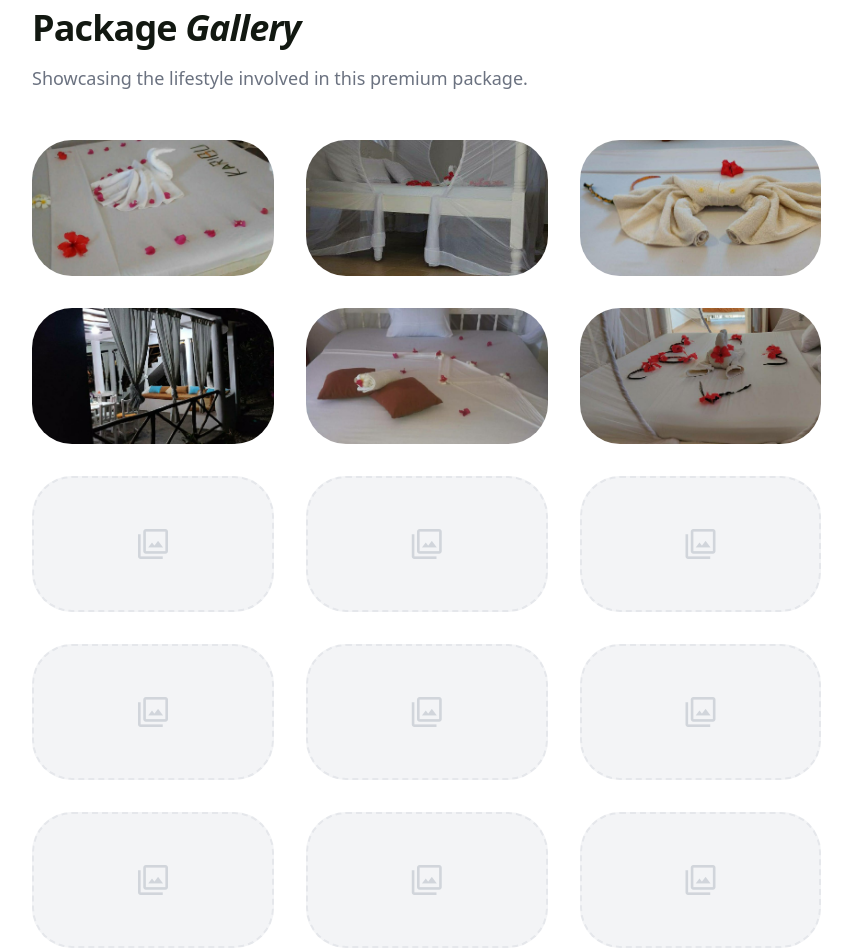
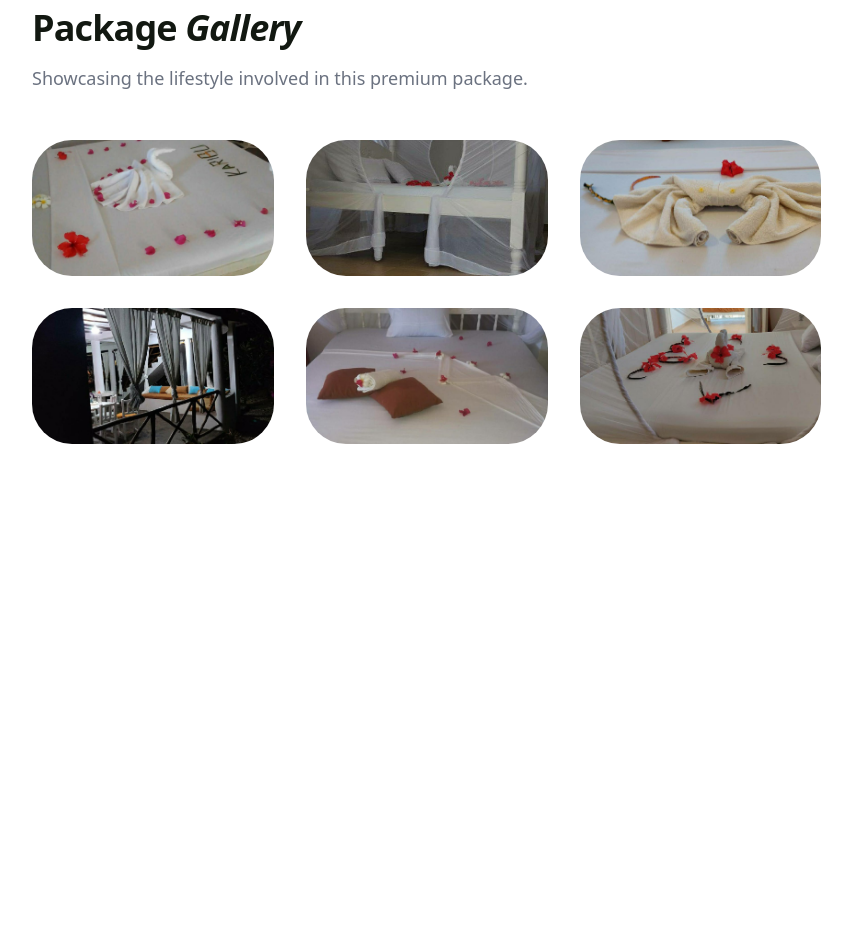
Before and after one commit to amoney79/Malaika-House, a plain HTML site: page villa-detail.html in a window 1280 px wide. Shown: the part 1653-2604 px from the top of the page, without its empty margins (0-852 px from the left). After the commit the page ends 2145 px from the top, so only its background shows below. Drawn offline with nearby package versions, Linux system fonts and the light colour scheme.

Commit message:
updated images

```diff
--- a/js/data.js
+++ b/js/data.js
@@ -200,12 +200,12 @@ const villaData = {
 };
 
 const safariData = {
-    'red-earth': {
+    'amboseli-safaris': {
         name: 'Amboseli National Parks Safari',
         location: 'Amboseli, Kenya',
         price: '1,200',
         description: 'Discover the famous red elephants of Tsavo and experience the ultimate wilderness adventure.',
-        mainImage: 'images/safari-grid-2.jpg',
+        mainImage: 'images/safari-grid-1.jpg',
         timeline: [
             { day: '01', title: 'Arrival & Amboseli Entry', desc: 'Transfer from the coast to Tsavo East.' },
             { day: '02', title: 'Big Five Tracking', desc: 'Full day of exploration.' },
@@ -229,12 +229,12 @@ const safariData = {
             { img: 'images/amboseli/amboseli-15.jpg', title: 'Red Elephants', sub: 'Wild sightings' }
         ]
     },
-    'great-migration': {
+    'kenya-safaris': {
         name: 'Kenya Safaris',
         location: 'Kenya ',
         price: '1,800',
         description: 'Witness the largest mass movement of land mammals on earth.',
-        mainImage: 'images/Safari-grid-1.jpg',
+        mainImage: 'images/Safari-grid-2.jpg',
         timeline: [
             { day: '01', title: 'Fly-in Safari', desc: 'Arrival at Serengeti airstrip.' },
             { day: '02-04', title: 'Following the Herd', desc: 'Daily drives to witness crossing.' },
@@ -258,7 +258,7 @@ const safariData = {
             { img: 'images/kenya/kenya-15.jpg', title: 'Elephant Herd', sub: 'Mountain Shadows' }
         ]
     },
-    'kilimanjaro-shadows': {
+    'tsavo-safaris': {
         name: 'Tsavo National Park Safari',
         location: 'Tsavo',
         price: '950',
@@ -286,8 +286,8 @@ const safariData = {
             { img: 'images/tsavo/tsavo-15.jpg', title: 'Elephant Herd', sub: 'Mountain Shadows' }
         ]
     },
-    'maasai-mara-echo': {
-        name: 'Lake Nakuru Safari',
+    'lake-nakuru-safaris': {
+        name: 'Lake Nakuru Safaris',
         location: 'Nakuru',
         price: '1,500',
         description: 'Premium big five tracking and cultural visits.',
@@ -315,12 +315,12 @@ const safariData = {
 
         ]
     },
-    'samburu-secrets': {
+    'marine-safaris': {
         name: 'Marine & Acquatic Tours',
-        location: 'Samburu NR',
+        location: 'Marine NP',
         price: '1,100',
         description: 'Rare wildlife encounters in Northern Kenya.',
-        mainImage: 'images/safari-grid-5.jpg',
+        mainImage: 'images/safari-grid-6.jpg',
         timeline: [
             { day: '01', title: 'Northern Frontier', desc: 'Journey to the arid north.' },
             { day: '02', title: 'Special Five', desc: 'Spotting the endemic species of Samburu.' }
@@ -343,12 +343,12 @@ const safariData = {
             { img: 'images/marine/marine-15.jpg', title: 'Gerenuk', sub: 'Samburu Special' }
         ]
     },
-    'pink-lake-safari': {
+    'maasai-mara-safaris': {
         name: 'Maasai Mara Safari',
         location: 'Maasai Mara NP',
         price: '850',
         description: 'Flamingos and rhino sanctuary.',
-        mainImage: 'images/safari-grid-6.jpg',
+        mainImage: 'images/safari-grid-7.jpg',
         timeline: [
             { day: '01', title: 'Rift Valley Descent', desc: 'Scenic drive to Lake Nakuru.' },
             { day: '02', title: 'Lake Exploration', desc: 'Game drives around the lake shore.' }
@@ -371,49 +371,8 @@ const safariData = {
             { img: 'images/maasai/maasai-15.jpg', title: 'Flamingos', sub: 'Pink Horizon' }
         ]
     },
-    'gorge-exploration': {
-        name: 'Gorge Exploration',
-        location: 'Hell\'s Gate NP',
-        price: '600',
-        description: 'Cycling and rock climbing.',
-        mainImage: 'images/safari-grid-7.jpg',
-        timeline: [
-            { day: '01', title: 'Geothermal Valley', desc: 'Cycling through the gorge.' }
-        ],
-        gallery: [
-            { img: 'images/safari-grid-7.jpg', title: 'The Gorge', sub: 'Rock Climbing' }
-        ]
-    },
-    'born-free-safari': {
-        name: 'Exploration Safari',
-        location: 'Meru NP',
-        price: '900',
-        description: 'Follow the footsteps of George and Joy Adamson.',
-        mainImage: 'images/safari-grid-8.jpg',
-        timeline: [
-            { day: '01', title: 'Wild Meru', desc: 'Check-in at the remote Elsa\'s Kopje.' },
-            { day: '02', title: 'Tracking Lions', desc: 'Exploring the diverse habitats of Meru.' }
-        ],
-        gallery: [
-            { img: 'images/exploration/exporation-1.jpg', title: 'Meru Wilds', sub: 'Born Free' },
-            { img: 'images/exploration/exporation-2.jpg', title: 'Meru Wilds', sub: 'Born Free' },
-            { img: 'images/exploration/exporation-3.jpg', title: 'Meru Wilds', sub: 'Born Free' },
-            { img: 'images/exploration/exporation-4.jpg', title: 'Meru Wilds', sub: 'Born Free' },
-            { img: 'images/exploration/exporation-5.jpg', title: 'Meru Wilds', sub: 'Born Free' },
-            { img: 'images/exploration/exporation-6.jpg', title: 'Meru Wilds', sub: 'Born Free' },
-            { img: 'images/exploration/exporation-7.jpg', title: 'Meru Wilds', sub: 'Born Free' },
-            { img: 'images/exploration/exporation-8.jpg', title: 'Meru Wilds', sub: 'Born Free' },
-            { img: 'images/exploration/exporation-9.jpg', title: 'Meru Wilds', sub: 'Born Free' },
-            { img: 'images/exploration/exporation-10.jpg', title: 'Meru Wilds', sub: 'Born Free' },
-            { img: 'images/exploration/exporation-11.jpg', title: 'Meru Wilds', sub: 'Born Free' },
-            { img: 'images/exploration/exporation-12.jpg', title: 'Meru Wilds', sub: 'Born Free' },
-            { img: 'images/exploration/exporation-13.jpg', title: 'Meru Wilds', sub: 'Born Free' },
-            { img: 'images/exploration/exporation-14.jpg', title: 'Meru Wilds', sub: 'Born Free' },
-            { img: 'images/exploration/exporation-15.jpg', title: 'Meru Wilds', sub: 'Born Free' }
-        ]
-    },
-    'heritage-tour': {
-        name: 'Heritage Tour',
+    'heritage-tours': {
+        name: 'Heritage Tours',
         location: 'Museums & Ruins',
         price: '150',
         description: 'Discover the Swahili history at Gede Ruins and Malindi Museum.',
@@ -428,15 +387,45 @@ const safariData = {
             { img: 'images/ruins/ruins-4.jpg', title: 'Ancient Gede', sub: 'Swahili History' },
             { img: 'images/ruins/ruins-5.jpg', title: 'Ancient Gede', sub: 'Swahili History' },
             { img: 'images/ruins/ruins-6.jpg', title: 'Ancient Gede', sub: 'Swahili History' },
-            { img: 'images/safari-grid-7.jpg', title: 'Ancient Gede', sub: 'Swahili History' },
-            { img: 'images/safari-grid-8.jpg', title: 'Ancient Gede', sub: 'Swahili History' },
-            { img: 'images/safari-grid-9.jpg', title: 'Ancient Gede', sub: 'Swahili History' },
-            { img: 'images/safari-grid-10.jpg', title: 'Ancient Gede', sub: 'Swahili History' },
-            { img: 'images/safari-grid-11.jpg', title: 'Ancient Gede', sub: 'Swahili History' },
-            { img: 'images/safari-grid-12.jpg', title: 'Ancient Gede', sub: 'Swahili History' },
-            { img: 'images/safari-grid-13.jpg', title: 'Ancient Gede', sub: 'Swahili History' },
-            { img: 'images/safari-grid-14.jpg', title: 'Ancient Gede', sub: 'Swahili History' },
-            { img: 'images/safari-grid-15.jpg', title: 'Ancient Gede', sub: 'Swahili History' }
+            { img: 'images/ruins/ruins-7.jpg', title: 'Ancient Gede', sub: 'Swahili History' },
+            { img: 'images/ruins/ruins-8.jpg', title: 'Ancient Gede', sub: 'Swahili History' },
+            { img: 'images/ruins/ruins-9.jpg', title: 'Ancient Gede', sub: 'Swahili History' },
+            { img: 'images/ruins/ruins-10.jpg', title: 'Ancient Gede', sub: 'Swahili History' },
+            { img: 'images/ruins/ruins-11.jpg', title: 'Ancient Gede', sub: 'Swahili History' },
+            { img: 'images/ruins/ruins-12.jpg', title: 'Ancient Gede', sub: 'Swahili History' },
+            { img: 'images/ruins/ruins-13.jpg', title: 'Ancient Gede', sub: 'Swahili History' },
+            { img: 'images/ruins/ruins-14.jpg', title: 'Ancient Gede', sub: 'Swahili History' },
+            { img: 'images/ruins/ruins-15.jpg', title: 'Ancient Gede', sub: 'Swahili History' },
+            { img: 'images/ruins/ruins-16.jpg', title: 'Ancient Gede', sub: 'Swahili History' }
+
+        ]
+    },
+    'giraffe-centre-safari': {
+        name: 'Exploration Safaris',
+        location: 'Meru NP',
+        price: '900',
+        description: 'Follow the footsteps of George and Joy Adamson.',
+        mainImage: 'images/safari-grid-8.jpg',
+        timeline: [
+            { day: '01', title: 'Wild Meru', desc: 'Check-in at the remote Elsa\'s Kopje.' },
+            { day: '02', title: 'Tracking Lions', desc: 'Exploring the diverse habitats of Meru.' }
+        ],
+        gallery: [
+            { img: 'images/exploration/exploration-1.jpg', title: 'Meru Wilds', sub: 'Born Free' },
+            { img: 'images/exploration/exploration-2.jpg', title: 'Meru Wilds', sub: 'Born Free' },
+            { img: 'images/exploration/exploration-3.jpg', title: 'Meru Wilds', sub: 'Born Free' },
+            { img: 'images/exploration/exploration-4.jpg', title: 'Meru Wilds', sub: 'Born Free' },
+            { img: 'images/exploration/exploration-5.jpg', title: 'Meru Wilds', sub: 'Born Free' },
+            { img: 'images/exploration/exploration-6.jpg', title: 'Meru Wilds', sub: 'Born Free' },
+            { img: 'images/exploration/exploration-7.jpg', title: 'Meru Wilds', sub: 'Born Free' },
+            { img: 'images/exploration/exploration-8.jpg', title: 'Meru Wilds', sub: 'Born Free' },
+            { img: 'images/exploration/exploration-9.jpg', title: 'Meru Wilds', sub: 'Born Free' },
+            { img: 'images/exploration/exploration-10.jpg', title: 'Meru Wilds', sub: 'Born Free' },
+            { img: 'images/exploration/exploration-11.jpg', title: 'Meru Wilds', sub: 'Born Free' },
+            { img: 'images/exploration/exploration-12.jpg', title: 'Meru Wilds', sub: 'Born Free' },
+            { img: 'images/exploration/exploration-13.jpg', title: 'Meru Wilds', sub: 'Born Free' },
+            { img: 'images/exploration/exploration-14.jpg', title: 'Meru Wilds', sub: 'Born Free' },
+            { img: 'images/exploration/exploration-15.jpg', title: 'Meru Wilds', sub: 'Born Free' }
         ]
     }
 };
--- a/villa-detail.html
+++ b/villa-detail.html
@@ -297,8 +297,8 @@
                 `).join('');
 
                 // Add placeholders if gallery is small
-                if ((villa.gallery || []).length < 15) {
-                    for (let i = (villa.gallery || []).length; i < 15; i++) {
+                if ((villa.gallery || []).length < 6) {
+                    for (let i = (villa.gallery || []).length; i < 6; i++) {
                         const div = document.createElement('div');
                         div.className = 'group relative aspect-video rounded-[2.5rem] overflow-hidden bg-gray-100 dark:bg-white/5 border-2 border-dashed border-gray-200 dark:border-gray-800 flex items-center justify-center';
                         div.innerHTML = `<span class="material-symbols-outlined text-gray-300 text-4xl">photo_library</span>`;
```
Also changed, not shown: explore.html (+26 -23 lines), index.html (+1 -1 lines), itinerary.html (+2 -2 lines), safaris.html (+10 -10 lines).
